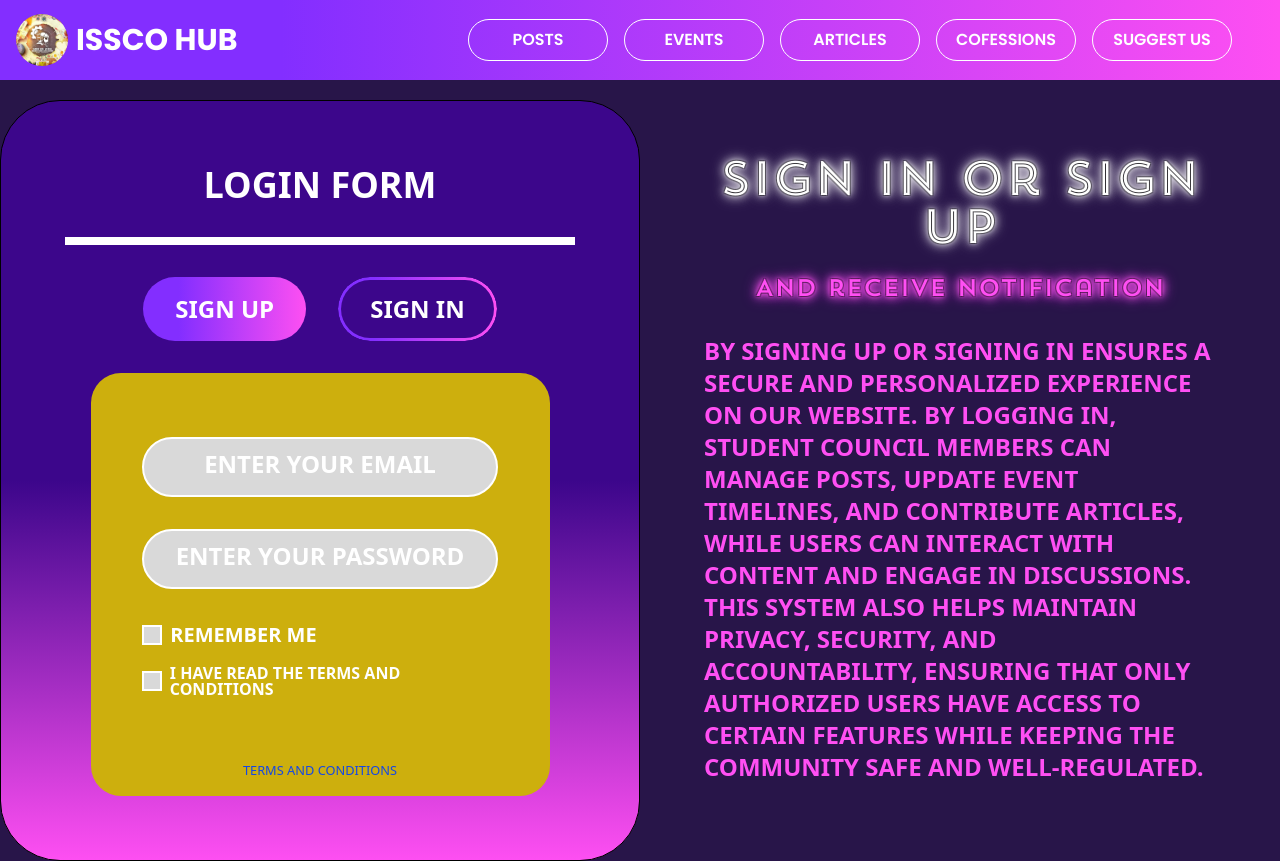
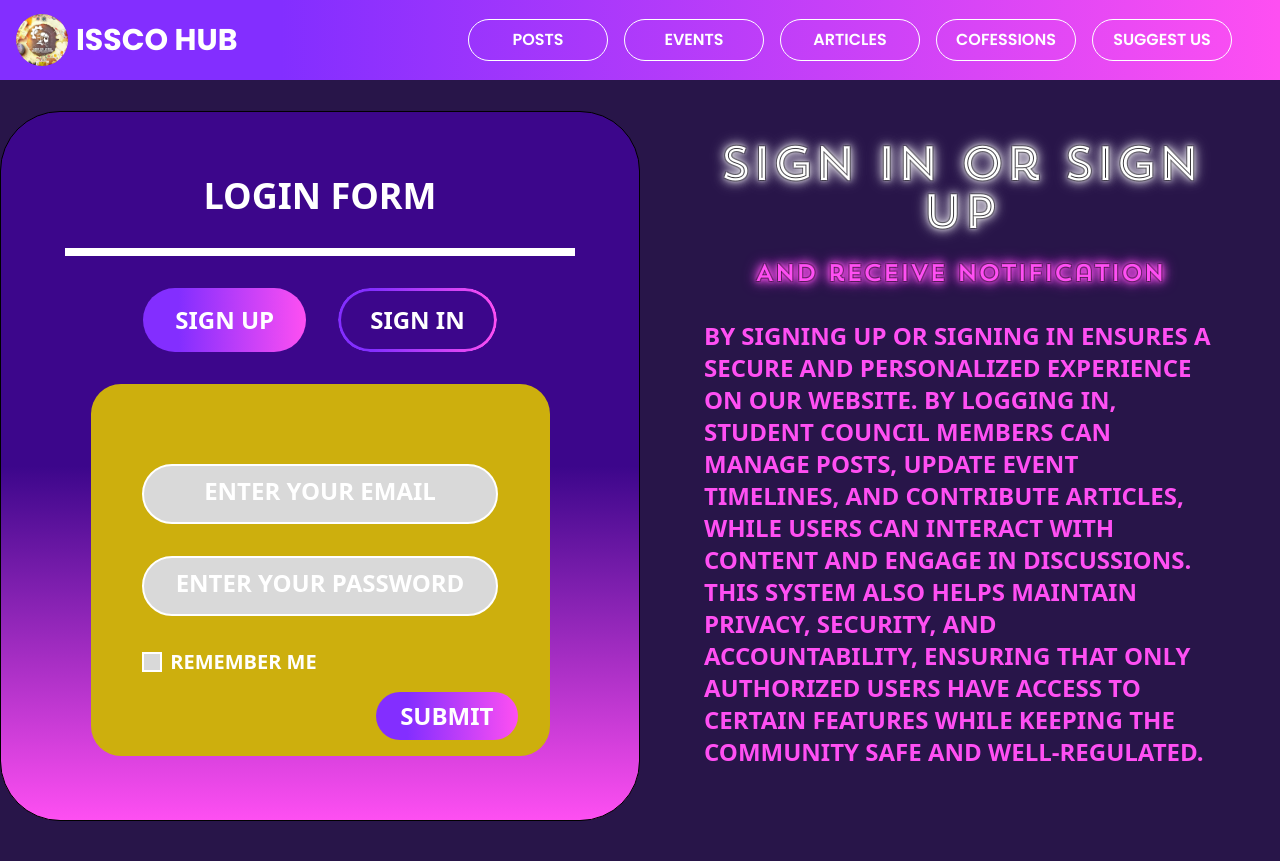
Before and after one commit to Mark-WebHabit/council, a React (Vite) app: page /auth in a window 1280 px wide. After the commit the page ends 832 px from the top, so only its background shows below. Built offline with nearby package versions, Linux system fonts and the light colour scheme; a web font is replaced by a local one.

Commit message:
finalized login signup frontend

```diff
--- a/src/views/Auth.tsx
+++ b/src/views/Auth.tsx
@@ -14,7 +14,7 @@ const Input = ({
   return (
     <input
       type={type}
-      className="w-[90%] border-2 border-white bg-[var(--gray)] px-4 py-4 rounded-[30px] placeholder:text-white placeholder:text-2xl placeholder:font-bold placeholder:text-center outline-0"
+      className="w-[90%] my-4 border-2 border-white bg-[var(--gray)] px-4 py-4 rounded-[30px] placeholder:text-white placeholder:text-2xl placeholder:font-bold placeholder:text-center outline-0"
       placeholder={placeholder}
     />
   );
@@ -43,8 +43,8 @@ function Auth() {
     }
   }, [search]);
 
-  const handleChangePage = () => {
-    setIsSignup(!isSignup);
+  const handleChangePage = (val: boolean) => {
+    setIsSignup(val);
   };
 
   return (
@@ -67,7 +67,7 @@ function Auth() {
                 className={`px-8 py-4 cursor-pointer ${
                   isSignup ? "about-button" : "linear-gradient-nav"
                 } text-white font-bold text-xl lg:text-2xl rounded-full`}
-                onClick={handleChangePage}
+                onClick={() => handleChangePage(true)}
               >
                 SIGN UP
               </button>
@@ -75,24 +75,27 @@ function Auth() {
                 className={`px-8 py-4 cursor-pointer ${
                   !isSignup ? "about-button" : "linear-gradient-nav"
                 } text-white font-bold text-xl lg:text-2xl rounded-full `}
-                onClick={handleChangePage}
+                onClick={() => handleChangePage(false)}
               >
                 SIGN IN
               </button>
             </div>
 
-            <div className="w-[98%] md:w-[90%] bg-[var(--yellow)] p-4 mx-auto mt-8 rounded-[30px] flex gap-8 flex-col items-center pt-16 px-8">
+            <div className="w-[98%] md:w-[90%] bg-[var(--yellow)] p-4 mx-auto mt-8 rounded-[30px] flex  flex-col items-center pt-16 px-8">
               <Input type="email" placeholder="ENTER YOUR EMAIL" />
               <Input type="email" placeholder="ENTER YOUR PASSWORD" />
               {isSignup && (
                 <Input type="email" placeholder="CONFIRM YOUR PASSWORD" />
               )}
               <div className="w-[90%]">
-                <div className="flex items-center gap-2">
+                {!isSignup && (
+                  <div className="flex items-center gap-2 mt-4">
                     <div className="w-[20px] aspect-square bg-[var(--gray)] border-2 border-white" />
                     <p className="text-white text-xl font-bold">REMEMBER ME</p>
                   </div>
-                <div className="flex items-center gap-2 mt-4 mb-8">
+                )}
+                {isSignup && (
+                  <div className="flex items-center gap-2 mt-4 ">
                     <div className="w-[20px] aspect-square bg-[var(--gray)] border-2 border-white" />
                     <p
                       className="text-white text-md font-bold uppercase"
@@ -103,9 +106,18 @@ function Auth() {
                       i have read the terms and conditions
                     </p>
                   </div>
+                )}
               </div>
 
+              {isSignup && (
                 <small className="text-blue-700">TERMS AND CONDITIONS</small>
+              )}
+
+              <div className="w-full flex justify-end mt-4">
+                <button className="linear-gradient-nav px-6 py-2 text-2xl text-white font-bold rounded-[30px] ">
+                  SUBMIT
+                </button>
+              </div>
             </div>
           </div>
         </div>
```
Lines whose indentation alone changed are shown as unchanged.
